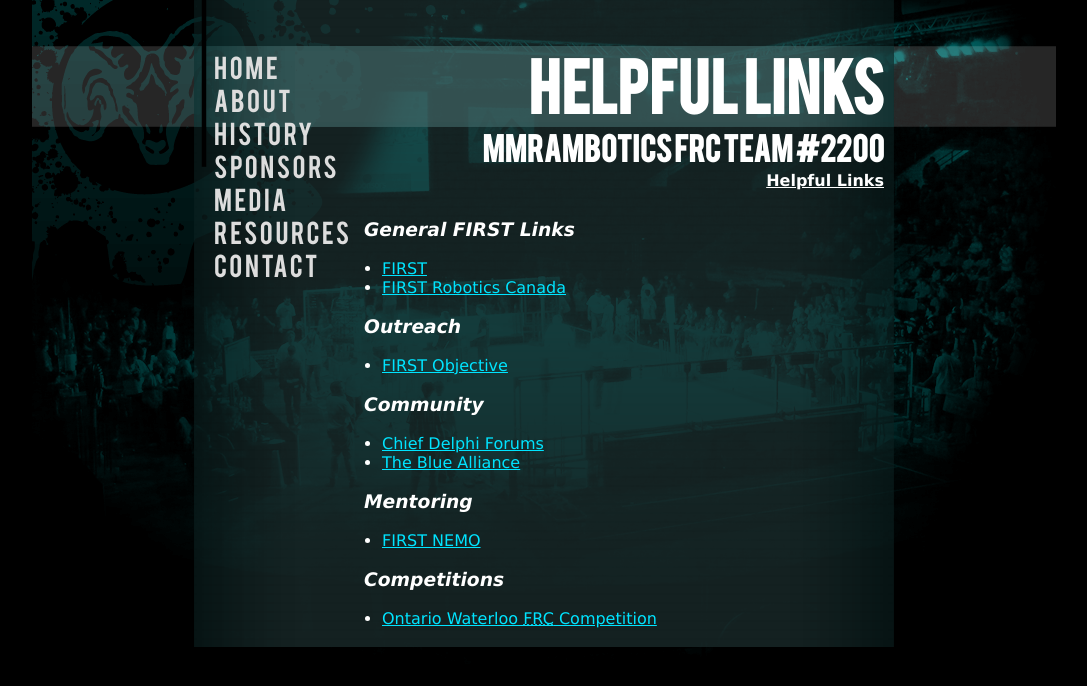
After one commit to patrick123/MMRambotics.ca, a PHP site: page /mmrambotics_helpful_links.html in a window 1280 px wide. The commit adds this page. Shown: the top 686 px of the page, without its empty margins (96-1183 px from the left). Run offline with PHP 8.4, Linux system fonts and the light colour scheme.

Commit message:
Added Helpful Links, Video, Photos.  Changed anchor colours.

```diff
--- a/static/css/style-all.css
+++ b/static/css/style-all.css
@@ -45,9 +45,9 @@ ol, li {
 		margin-bottom:10px;
 	}
 
-a { color:#39f; }
-a:hover { color:#ddd; }
-a:visited { color:#bababa; }
+a { color:#00e4ff; }
+a:hover { color:#00fffc; }
+a:visited { color:#0090ff; }
 
 .highlight {
 	font-weight:600;
--- /dev/null
+++ b/static/mmrambotics_helpful_links.html
@@ -0,0 +1,122 @@
+<!DOCTYPE html PUBLIC "-//W3C//DTD XHTML 1.0 Transitional//EN" "http://www.w3.org/TR/xhtml1/DTD/xhtml1-transitional.dtd">
+
+<html lang="en-us" xml:lang="en-US" xmlns="http://www.w3.org/1999/xhtml">
+
+	<head>
+
+		<title>Helpful Links | MMRambotics FRC 2200</title>
+
+		<meta http-equiv="Content-Type" content="text/html; charset=UTF-8" />
+
+		<meta name="Description" content="The homepage of MMRambotics. Team 2200 in the FIRST Robtoics Competition. Just that hardcore." />
+		<meta name="Keywords" content="first, robots, robotics competition, frc, mmrambotics, mmrobinson, hdsb, mozilla, jaydeva" />
+		<meta name="Author" content="MMRambotics" />
+
+		<link rel="stylesheet" type="text/css" href="css/style-all.css" />
+		<link rel="stylesheet" type="text/css" href="css/style-font.css" />
+
+		<link rel="SHORTCUT ICON" href="icons/favicon.ico" />
+		<link rel="apple-touch-icon" href="icons/iphone.png" />
+
+	</head>
+
+	<body>
+
+		<div id="container">
+
+			<div id="main-container">
+
+				<div id="sidebar">
+
+					<ul id="main-menu">
+						<li><a href="index.html" title="Home | MMRambotics FRC 2200">Home</a></li>
+						<li><a href="#" title="About" id="about" class="sub-nav">About</a></li>
+						<li><a href="#" title="History" id="history" class="sub-nav">History</a></li>
+						<li><a href="#" title="Sponsors" id="sponsors" class="sub-nav">Sponsors</a></li>
+						<li><a href="#" title="Media" id="media" class="sub-nav">Media</a></li>
+						<li><a href="#" title="Resources" id="resources" class="sub-nav">Resources</a></li>
+						<li><a href="#" title="Contact" id="contact-us" class="sub-nav">Contact</a></li>
+					</ul>
+
+
+				</div>
+
+				<div id="content">
+
+					<div id="header">
+						<h2 class="bebas">Helpful Links</h2>
+						<div id="sub-menu"></div>
+						<h3>MMRambotics FRC Team #2200</h3>
+					</div>
+
+					<div id="subheader">
+						<h4><a href="mmrambotics_helpful_links.html" title="Helpful links">Helpful Links</a></h4>
+					</div>
+
+					<br />
+
+					<h3><i>General FIRST Links</i></h3>
+
+					<br />
+
+					<ul>
+						<li><a href="http://www.usfirst.org" title="US FIRST" target="_blank">FIRST</a></li>
+						<li><a href="http://www.firstroboticscanada.org" title="FIRST Robotics Canada" target="_blank">FIRST Robotics Canada</a></li>
+					</ul>
+
+					<br />
+
+					<h3><i>Outreach</i></h3>
+
+					<br />
+
+					<ul>
+						<li><a href="http://www.firstobjective.org" title="FIRST Objective" target="_blank">FIRST Objective</a></li>
+					</ul>
+
+					<br />
+
+					<h3><i>Community</i></h3>
+
+					<br />
+
+					<ul>
+						<li><a href="http://www.chiefdelphi.com" title="Chief Delphi Community Forums" target="_blank">Chief Delphi Forums</a></li>
+						<li><a href="http://thebluealliance.net" title="The Blue Alliance - Competition" target="_blank">The Blue Alliance</a></li>
+					</ul>
+
+					<br />
+
+					<h3><i>Mentoring</i></h3>
+
+					<br />
+
+					<ul>
+						<li><a href="http://www.firstnemo.org" title="FIRST NEMO" target="_blank">FIRST <acroynm title="Non-Engineering Mentor Organization">NEMO</acroynm></a></li>
+					</ul>
+
+					<br  />
+
+					<h3><i>Competitions</i></h3>
+
+					<br />
+
+					<ul>
+						<li><a href="http://www.firstrobotics.uwaterloo.ca" title="Ontario Waterloo FRC Competition" target="_blank">Ontario Waterloo <acronym title="FIRST Robotics Competition">FRC</acronym> Competition</a></li>
+					</ul>
+
+					<br />
+
+				</div>
+
+			</div>
+
+		</div>
+
+		<script type="text/javascript" src="js/jquery-min.js"></script>
+		<script type="text/javascript" src="js/sub-menus.js"></script>
+		<script type="text/javascript" src="js/main.js"></script>
+
+	</body>
+
+</html>
```
Also changed, not shown: static/mmrambotics_photos.html (added, +75 -0 lines), static/mmrambotics_videos.html (added, +75 -0 lines).
